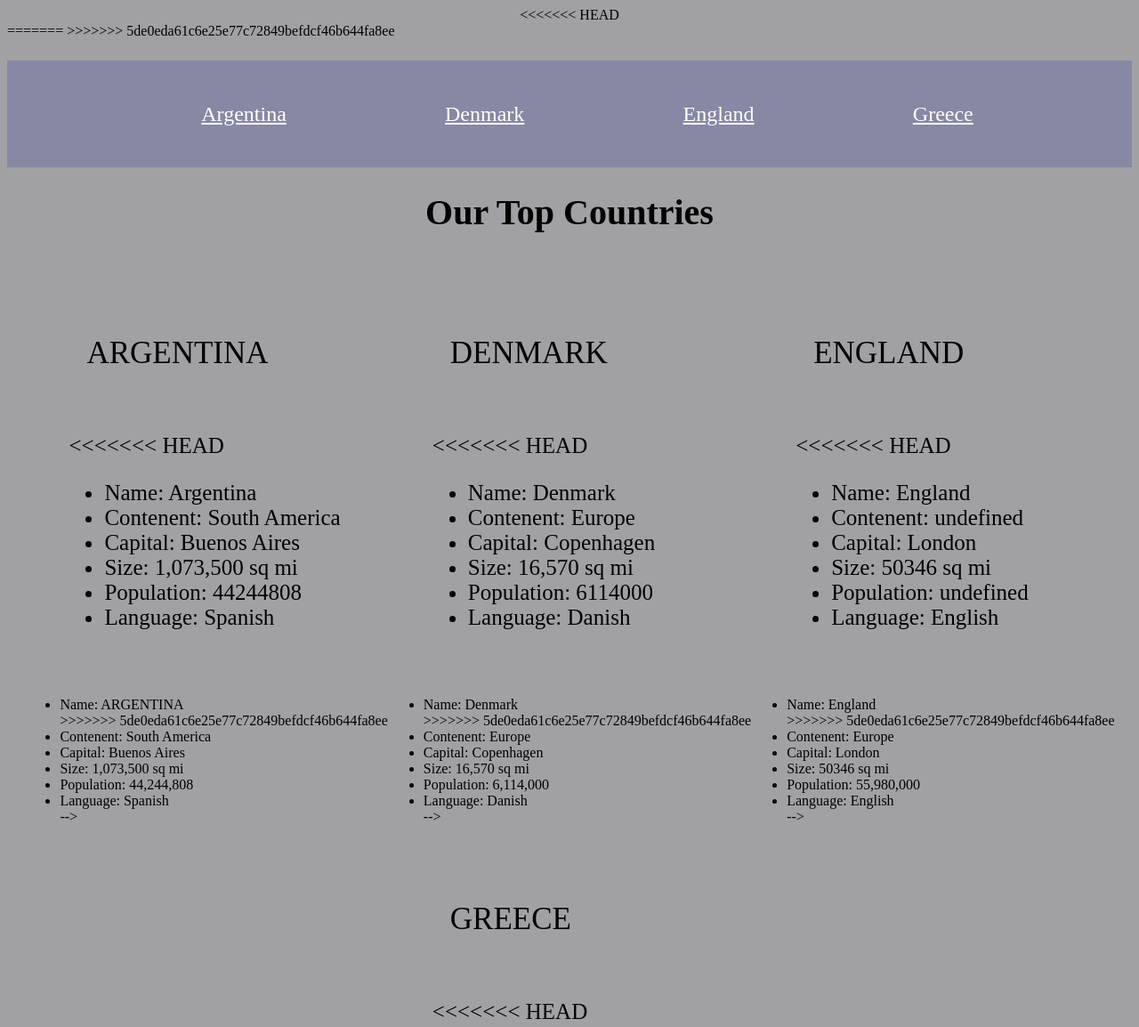
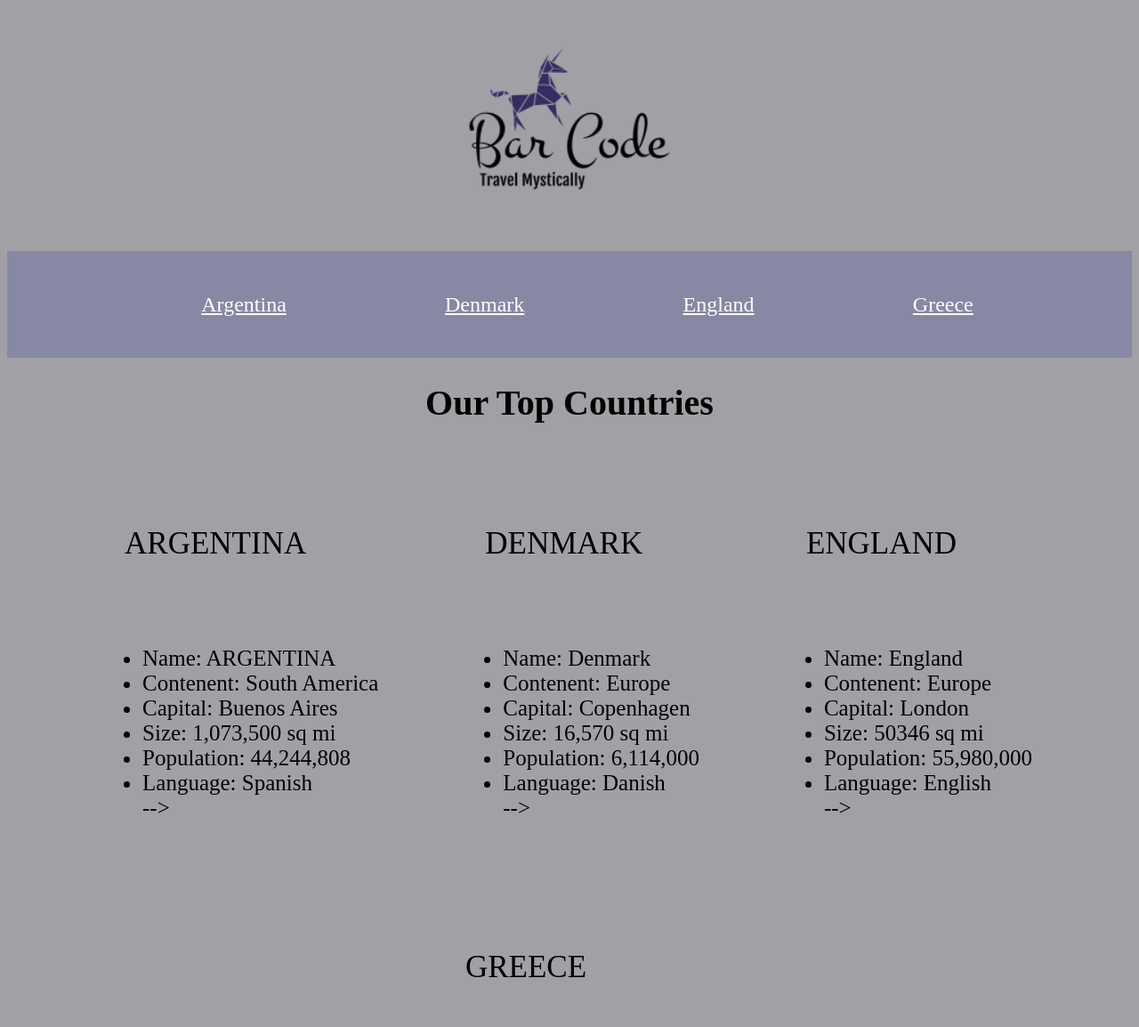
Before and after one commit to nss-day-cohort-43/automated-world-bar-code, a plain HTML site: page index.html in a window 1280 px wide. Shown: the top 1154 px of the page at 89% size. Drawn offline with Linux system fonts and the light colour scheme.

Commit message:
added logo

```diff
--- a/index.html
+++ b/index.html
@@ -10,13 +10,8 @@
 <body>
   <header>
     <div class="Logo">
-<<<<<<< HEAD
-    <!-- <img  src="images/5ac70117-7835-4613-9786-4816068ce520_200x200.png" alt="Travel Agency Logo" width="250" height="250"> -->
-      </div>
-=======
- <!--   <img  src="images/5ac70117-7835-4613-9786-4816068ce520_200x200.png" alt="Travel Agency Logo" width="250" height="250">-->
+   <img  src="images/bar-code-logo.png" alt="Travel Agency Logo" width="250" height="250">
   </div>
->>>>>>> 5de0eda61c6e25e77c72849befdcf46b644fa8ee
     <nav>
     <div class="countryList">
       <div class="list-image">
@@ -37,18 +32,11 @@
       <h2>ARGENTINA</h2>
       <div class="countryList-card">
         <div class="card-flag">
-<<<<<<< HEAD
-          <!-- <img src="images/argentineFlag.png" width="150" height="70" alt="Argentina Photo"> -->
-        </div>
-        <ul class="argentina">
-          <!-- <li>Name: ARGENTINA</li>
-=======
     <!--     <img src="images/argentineFlag.png" width="150" height="70" alt="Argentina Photo">
     -->
     </div>
         <ul>
           <li>Name: ARGENTINA</li>
->>>>>>> 5de0eda61c6e25e77c72849befdcf46b644fa8ee
           <li>Contenent: South America</li>
           <li>Capital: Buenos Aires</li>
           <li>Size: 1,073,500 sq mi</li>
@@ -62,18 +50,11 @@
       <h2>DENMARK</h2>
       <div class="countryList-card">
         <div class="card-flag">
-<<<<<<< HEAD
-          <!-- <img src="images/flag-denmark.jpg" width="150" height="70" alt="Denmark Photo"> -->
-        </div>
-        <ul class="denmark">
-          <!-- <li>Name: Denmark</li>
-=======
 <!--          <img src="images/flag-denmark.jpg" width="150" height="70" alt="Denmark Photo">
 -->
 </div>
         <ul>
           <li>Name: Denmark</li>
->>>>>>> 5de0eda61c6e25e77c72849befdcf46b644fa8ee
           <li>Contenent: Europe</li>
           <li>Capital: Copenhagen</li>
           <li>Size: 16,570 sq mi</li>
@@ -87,18 +68,11 @@
       <h2>ENGLAND</h2>
       <div class="countryList-card">
         <div class="card-flag">
-<<<<<<< HEAD
-          <!-- <img src="images/images.jpg" width="150" height="70" alt="England Photo"> -->
-        </div>
-        <ul class="england">
-          <!-- <li>Name: England</li>
-=======
    <!--       <img src="images/images.jpg" width="150" height="70" alt="England Photo">
    -->
   </div>
         <ul>
           <li>Name: England</li>
->>>>>>> 5de0eda61c6e25e77c72849befdcf46b644fa8ee
           <li>Contenent: Europe</li>
           <li>Capital: London</li>
           <li>Size: 50346 sq mi </li>
@@ -112,18 +86,11 @@
       <h2>GREECE</h2>
       <div class="countryList-card">
         <div class="card-flag">
-<<<<<<< HEAD
-          <!-- <img src="images/download.jpg" width="150" height= "70" alt="Greece Photo"> -->
-        </div>
-        <ul class="greece">
-          <!-- <li>Name: Greece</li>
-=======
  <!--         <img src="images/download.jpg" width="150" height= "70" alt="Greece Photo">
  -->
 </div>
         <ul>
           <li>Name: Greece</li>
->>>>>>> 5de0eda61c6e25e77c72849befdcf46b644fa8ee
           <li>Contenent: Europe</li>
           <li>Capital: Athens</li>
           <li>Size: 50,949 sq mi</li>
```
